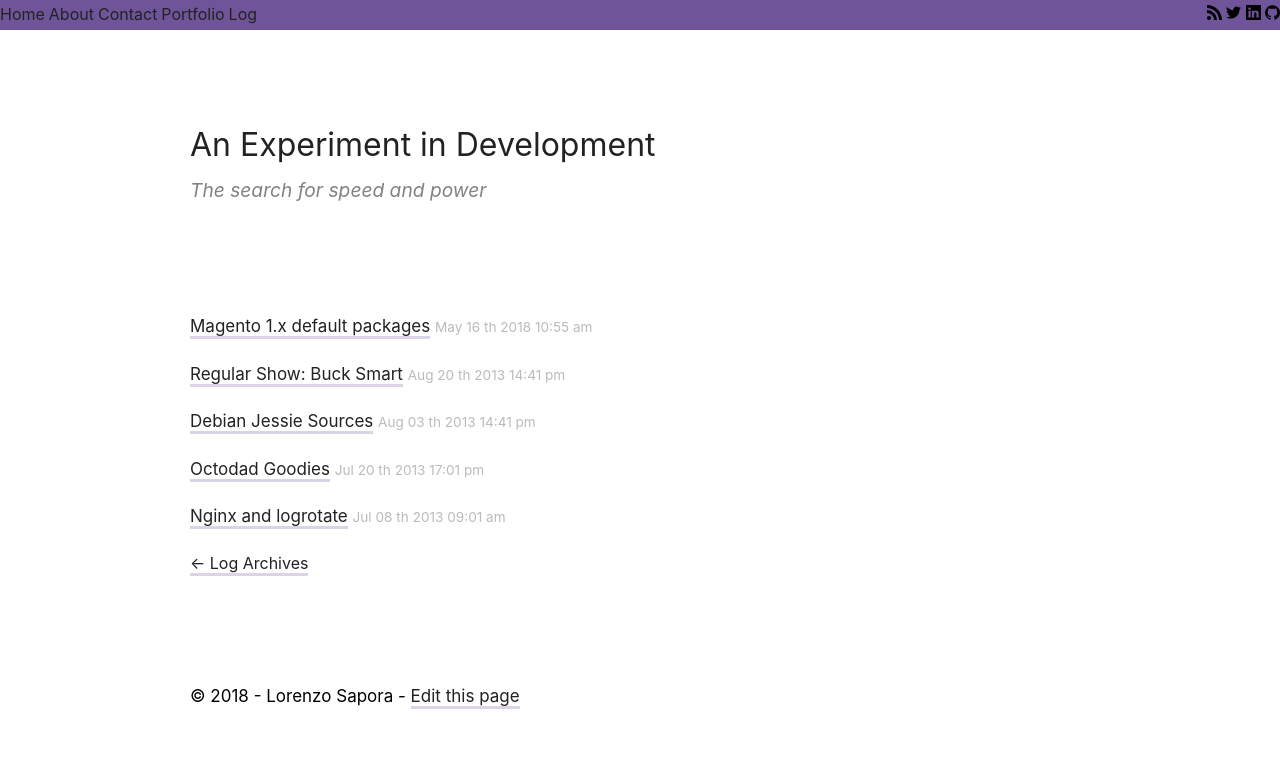
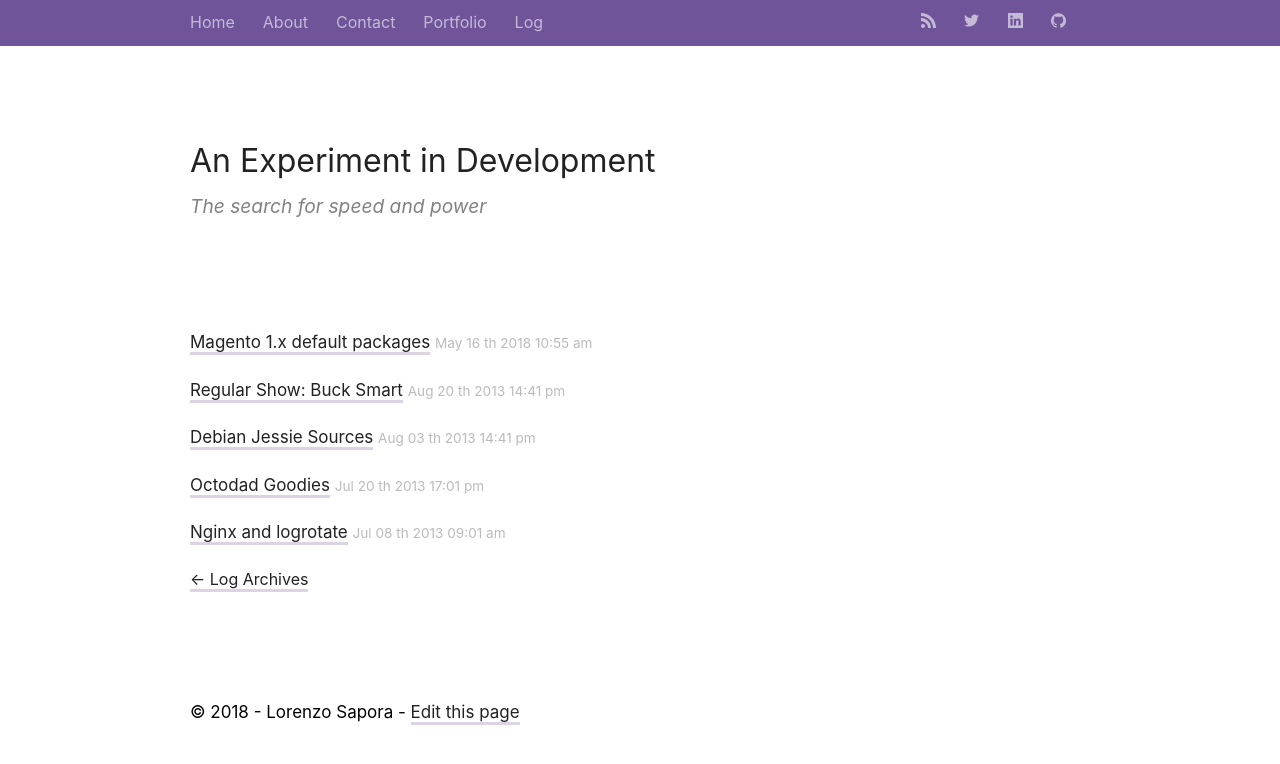
Before and after one commit to LorenzoSapora/sush-us, a Jekyll site: the page built from index.html, in a window 1280 px wide. Shown: the top 764 px of the page. Built offline with Jekyll 4.4.1, drawn with Linux system fonts in a browser that asks for light colours.

Commit message:
Fix navigation

```diff
--- a/css/styles.css
+++ b/css/styles.css
@@ -1 +1,23 @@
-*{line-height:1.8}body{margin:0;padding:0}header{padding:86px 0}header,main,footer{width:900px;font-family:-apple-system,BlinkMacSystemFont,"Segoe UI",serif;margin:0 auto}footer{padding-top:86px}ul{list-style:none}p{font-size:17px}a{text-decoration:none;font-family:-apple-system, BlinkMacSystemFont, "Segoe UI","Lato",serif;color:#222;border-bottom:3px solid #6F549940}a:hover{background:#6F549940}pre{display:block;margin-top:0;margin-bottom:1em;padding:1em;white-space:pre;white-space:pre-wrap;word-break:break-all;word-wrap:break-word;border:1px solid #e6e1dc;font-family:monospace !important}code{padding:.25em .5em;font-size:85%;color:#da4939;background-color:rgba(218,73,57,0.1)}h1{font-weight:300;margin-bottom:0}h2{color:#aaa;margin-bottom:0}h5{text-transform:uppercase}#title{color:#222;font-size:2em}#sub-title{font-size:1.2em;color:#828282;font-style:italic}#navigation{margin:0 auto;padding:8px 0;width:900px}#navigation a{margin-right:24px;color:#C5BAD6}#navigation a:hover{color:#fff}#navigation svg path{fill:#C5BAD6}#navigation a:hover ~ svg path{fill:#fff}.date,.time{font-size:.8em;color:#bbb}.meta{margin-bottom:86px}
+*{line-height:1.8}
+body{margin:0;padding:0}
+header{padding:86px 0}
+header,main,footer{width:900px;font-family:-apple-system,BlinkMacSystemFont,"Segoe UI",serif;margin:0 auto}
+footer{padding-top:86px}
+ul{list-style:none}
+p{font-size:17px}
+a{text-decoration:none;font-family:-apple-system, BlinkMacSystemFont, "Segoe UI","Lato",serif;color:#222;border-bottom:3px solid #6F549940}
+a:hover{background:#6F549940}
+pre{display:block;margin-top:0;margin-bottom:1em;padding:1em;white-space:pre;white-space:pre-wrap;word-break:break-all;word-wrap:break-word;border:1px solid #e6e1dc;font-family:monospace !important}
+code{padding:.25em .5em;font-size:85%;color:#da4939;background-color:rgba(218,73,57,0.1)}
+h1{font-weight:300;margin-bottom:0}
+h2{color:#aaa;margin-bottom:0}
+h5{text-transform:uppercase}
+#title{color:#222;font-size:2em}
+#sub-title{font-size:1.2em;color:#828282;font-style:italic}
+nav{margin:0 auto;padding:8px 0;width:900px}
+nav a{margin-right:24px;color:#C5BAD6}
+nav a:hover{color:#fff}
+nav svg path{fill:#C5BAD6}
+nav a:hover ~ svg path{fill:#fff}
+.date,.time{font-size:.8em;color:#bbb}
+.meta{margin-bottom:86px}
```
